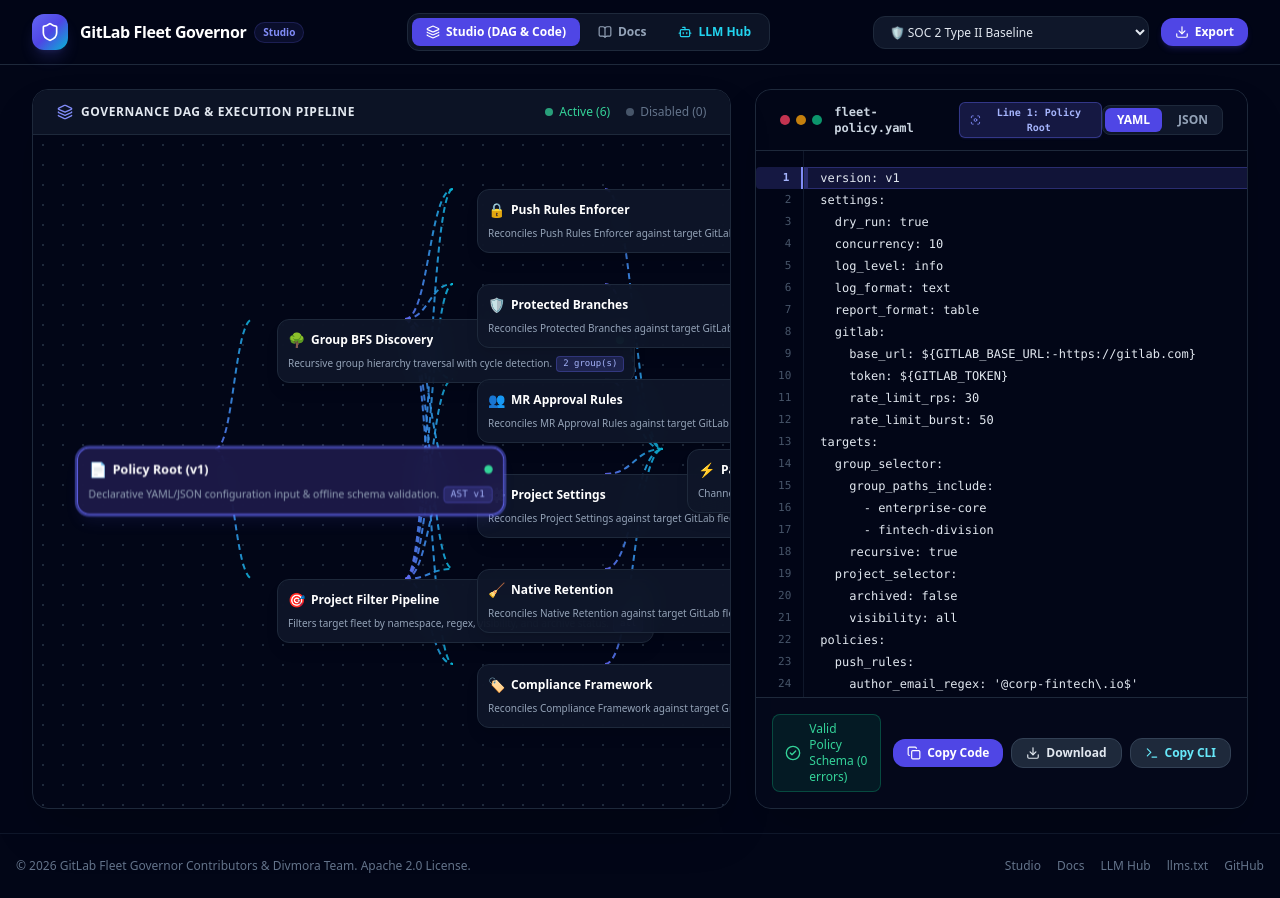
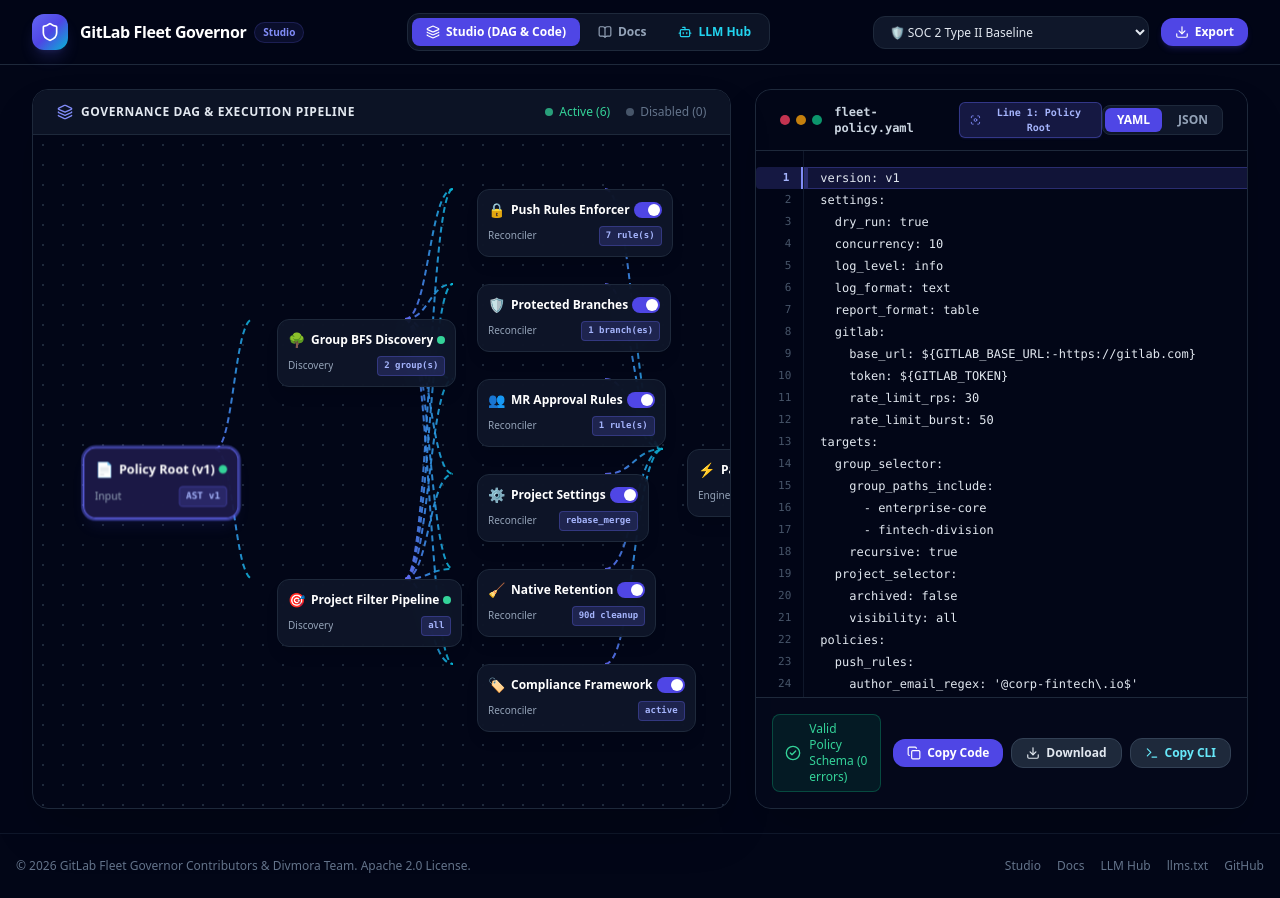
Before and after one commit to divmora/gitlab-fleet-governor, a React (Vite) app in the folder ui/: page / in a window 1280 px wide. Built offline with nearby package versions, Linux system fonts and the light colour scheme.

Commit message:
style(ui): clean up DAG node card layout and replace long sub-text with concise badges

```diff
--- a/ui/src/components/DAG/PolicyDAG.tsx
+++ b/ui/src/components/DAG/PolicyDAG.tsx
@@ -91,6 +91,7 @@
             return (
               <div
                 key={node.id}
+                title={node.description}
                 onClick={() => onSelectNode(node.id)}
                 style={{ left: `${node.x}px`, top: `${node.y}px` }}
                 className={`absolute w-38 p-2.5 rounded-xl border transition-all cursor-pointer select-none shadow-lg backdrop-blur-md ${
@@ -127,11 +128,13 @@
                   )}
                 </div>
 
-                <div className="flex items-center justify-between gap-1 text-[10px] text-slate-400">
-                  <span className="truncate">{node.description}</span>
+                <div className="flex items-center justify-between gap-1 text-[10px]">
+                  <span className="text-slate-400 text-[10px] font-medium capitalize truncate">
+                    {node.category}
+                  </span>
                   {node.badge && (
                     <span
-                      className={`px-1.5 py-0.2 rounded text-[9px] font-mono flex-shrink-0 ${
+                      className={`px-1.5 py-0.5 rounded text-[9px] font-mono font-semibold flex-shrink-0 ${
                         isActive
                           ? 'bg-indigo-500/20 text-indigo-300 border border-indigo-500/30'
                           : 'bg-slate-800 text-slate-500'
```
